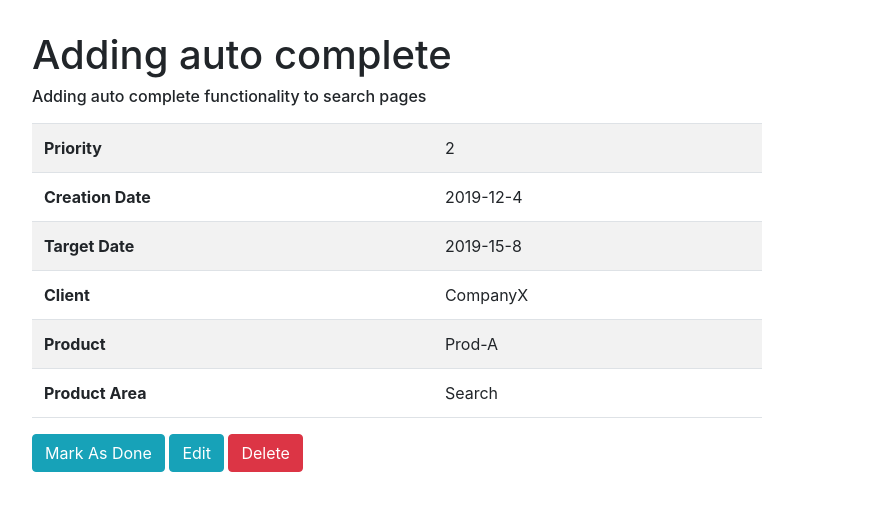
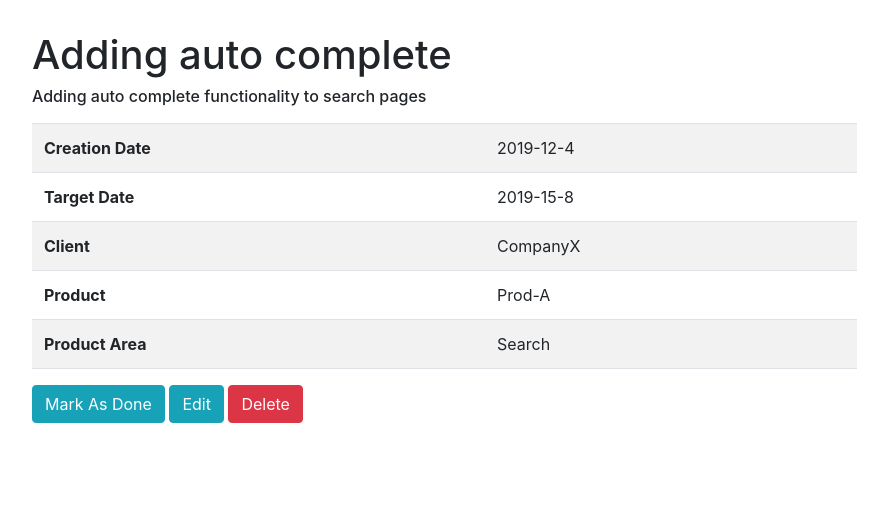
Before and after one commit to RafatAssaf/FeatureLab, a Flask app: page /request/1 in a window 1280 px wide. Shown: the part 56-567 px from the top of the page, without its empty margins (53-941 px from the left). Run offline with Flask 2, Linux system fonts and the light colour scheme; some libraries are stand-ins or nearby versions.

Commit message:
moved priority field from request to client

```diff
--- a/feature_lab/__init__.py
+++ b/feature_lab/__init__.py
@@ -2,9 +2,11 @@ from flask import Flask
 from feature_lab.config import Config
 from flask_sqlalchemy import SQLAlchemy
 from flask_bcrypt import Bcrypt
+from flask_login import LoginManager
 
 db = SQLAlchemy()
 bcrypt = Bcrypt()
+login_manager = LoginManager()
 
 
 def create_app(config_class=Config):
@@ -16,6 +18,7 @@ def create_app(config_class=Config):
 
     db.init_app(app)
     bcrypt.init_app(app)
+    login_manager.init_app(app)
 
     # importing those after initializing db with app
     from feature_lab.main.routes import main
--- a/feature_lab/clients/forms.py
+++ b/feature_lab/clients/forms.py
@@ -26,8 +26,6 @@ class CreateRequestForm(FlaskForm):
                                       choices=[])
     product_area = NoValidationSelectField('Product Area',
                                            choices=[])
-    priority = IntegerField('Priority', widget=NumberInput(min=0),
-                            validators=[DataRequired()])
     created_at = DateField('Created At',
                            validators=[DataRequired()],
                            default=date.today())
@@ -59,4 +57,6 @@ class CreateClientForm(FlaskForm):
     phone_number = IntegerField('Phone Number',
                                 widget=NumberInput(min=0),
                                 validators=[DataRequired()])
+    priority = IntegerField('Priority', widget=NumberInput(min=0),
+                            validators=[DataRequired()])
     submit = SubmitField('Create')
--- a/feature_lab/clients/routes.py
+++ b/feature_lab/clients/routes.py
@@ -20,7 +20,8 @@ clients_data = [
         ],
         'email': 'companyx@example.com',
         'phone_number': '+1 293 987 872',
-        'created_at': '2017-09-10'
+        'created_at': '2017-09-10',
+        'priority': 1
     },
     {
         'name': 'CompanyY',
@@ -38,7 +39,8 @@ clients_data = [
         ],
         'email': 'companyy@example.com',
         'phone_number': '+1 123 987 456',
-        'created_at': '2015-05-10'
+        'created_at': '2015-05-10',
+        'priority': 2
     }
 ]
 
@@ -48,7 +50,6 @@ request_data = {
     'client': 'CompanyX',
     'product': 'Prod-A',
     'product_area': 'Search',
-    'priority': 2,
     'target_date': '2019-15-8',
     'created_at': '2019-12-4'
 }
--- a/feature_lab/templates/clients.html
+++ b/feature_lab/templates/clients.html
@@ -7,6 +7,7 @@
             <th scope="col">Name</th>
             <th scope="col">Email</th>
             <th scope="col">Created At</th>
+            <th scope="col">Priority</th>
             <th scope="col">Phone Number</th>
             <th scope="col">Products</th>
         </tr>
@@ -17,6 +18,7 @@
                 <th scope="row">{{client.name}}</th>
                 <td>{{client.email}}</td>
                 <td>{{client.created_at}}</td>
+                <td>{{client.priority}}</td>
                 <td>{{client.phone_number}}</td>
                 <td><a href="/client/{{client.name}}">View Products</a></td>
             </tr>
--- a/feature_lab/templates/create_client.html
+++ b/feature_lab/templates/create_client.html
@@ -39,6 +39,10 @@
                     {{ form.phone_number.label(class="form-control-label") }}
                     {{ form.phone_number(class="form-control form-control-lg") }}
                 </div>
+                <div class="form-group">
+                    {{ form.priority.label(class="form-control-label") }}
+                    {{ form.priority(class="form-control form-control-lg") }}
+                </div>
             </fieldset>
             <div class="form-group">
                 {{ form.submit(class="btn btn-outline-info") }}
--- a/feature_lab/templates/create_request.html
+++ b/feature_lab/templates/create_request.html
@@ -42,10 +42,6 @@
                 <div class="form-group">
                     {{ form.product_area.label(class="form-control-label") }}
                     {{ form.product_area(class="form-control form-control-lg") }}
-                </div>
-                <div class="form-group">
-                    {{ form.priority.label(class="form-control-label") }}
-                    {{ form.priority(class="form-control form-control-lg") }}
                 </div>
                 <div class="form-group">
                     {{ form.created_at.label(class="form-control-label") }}
--- a/feature_lab/templates/home.html
+++ b/feature_lab/templates/home.html
@@ -10,8 +10,6 @@
                         <span class="badge badge-info">{{ request.product.name }}</span>
                     </div>
                     <div class="p-1 border-0 row">
-                        <span class="card-text col">Priority: {{ request.priority }}</span>
-                        <span class="col"></span>
                         <span class="card-text col">{{ request.client.name }}</span>
                     </div>
                 </div>
--- a/feature_lab/templates/layout.html
+++ b/feature_lab/templates/layout.html
@@ -41,7 +41,7 @@
     </nav>
     <main class="container" role="main" style="margin-top:10ex">
         <div class="row">
-            <div class="col-md-8">
+            <div class="col-md-9">
 <!--                Displaying flash messages above our content-->
                 {% with messages = get_flashed_messages(with_categories=true) %}
                     {% if messages %}
--- a/feature_lab/templates/product.html
+++ b/feature_lab/templates/product.html
@@ -14,8 +14,6 @@
                         <span class="badge badge-info">{{ request.product }}</span>
                     </div>
                     <div class="p-1 border-0 row">
-                        <span class="card-text col">Priority: {{ request.priority }}</span>
-                        <span class="col"></span>
                         <span class="card-text col">{{ request.client }}</span>
                     </div>
                 </div>
--- a/feature_lab/templates/request.html
+++ b/feature_lab/templates/request.html
@@ -4,10 +4,6 @@
     <h6 class="pb-2">{{request.description}}</h6>
     <table class="table table-striped border-bottom pb-3">
         <tbody>
-            <tr>
-                <th scope="row">Priority</th>
-                <td>{{request.priority}}</td>
-            </tr>
             <tr>
                 <th scope="row">Creation Date</th>
                 <td>{{request.created_at}}</td>
```
Also changed, not shown: feature_lab/models.py (+9 -4 lines).
